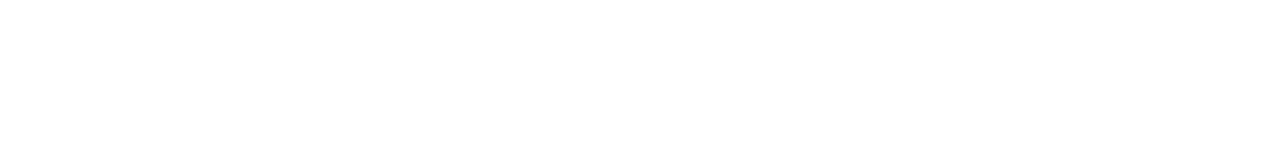
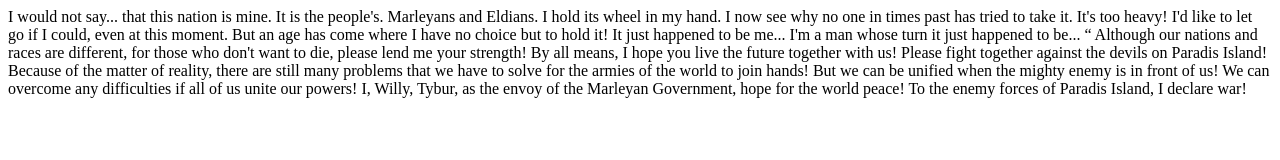
Before and after one commit to ErenYeager24/ErenYeager24.github.io, a plain HTML site: page index.html in a window 1280 px wide. Drawn offline with Linux system fonts and the light colour scheme.

Commit message:
Update index.html

```diff
--- a/index.html
+++ b/index.html
@@ -2,4 +2,10 @@
 <html>
   <head>
     <meta charset="utf-8">
-    <title>
+    <title> Eren Yeager </title>
+  </head>
+  <body>
+    I would not say... that this nation is mine. It is the people's. Marleyans and Eldians. I hold its wheel in my hand. I now see why no one in times past has tried to take it. It's too heavy! I'd like to let go if I could, even at this moment. But an age has come where I have no choice but to hold it! It just happened to be me... I'm a man whose turn it just happened to be...
+    “	Although our nations and races are different, for those who don't want to die, please lend me your strength! By all means, I hope you live the future together with us! Please fight together against the devils on Paradis Island! Because of the matter of reality, there are still many problems that we have to solve for the armies of the world to join hands! But we can be unified when the mighty enemy is in front of us! We can overcome any difficulties if all of us unite our powers! I, Willy, Tybur, as the envoy of the Marleyan Government, hope for the world peace! To the enemy forces of Paradis Island, I declare war!
+  </body>
+</html>
```
